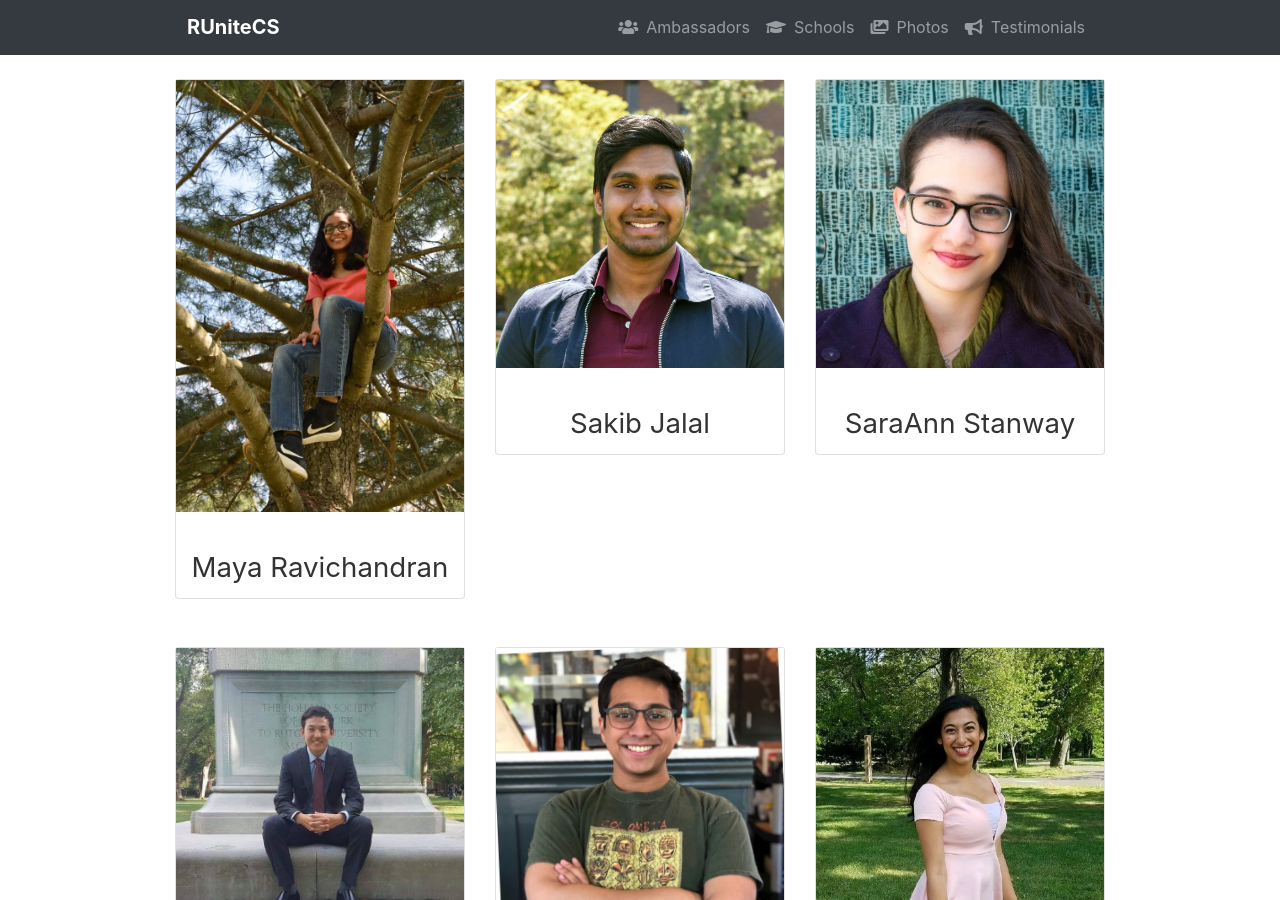
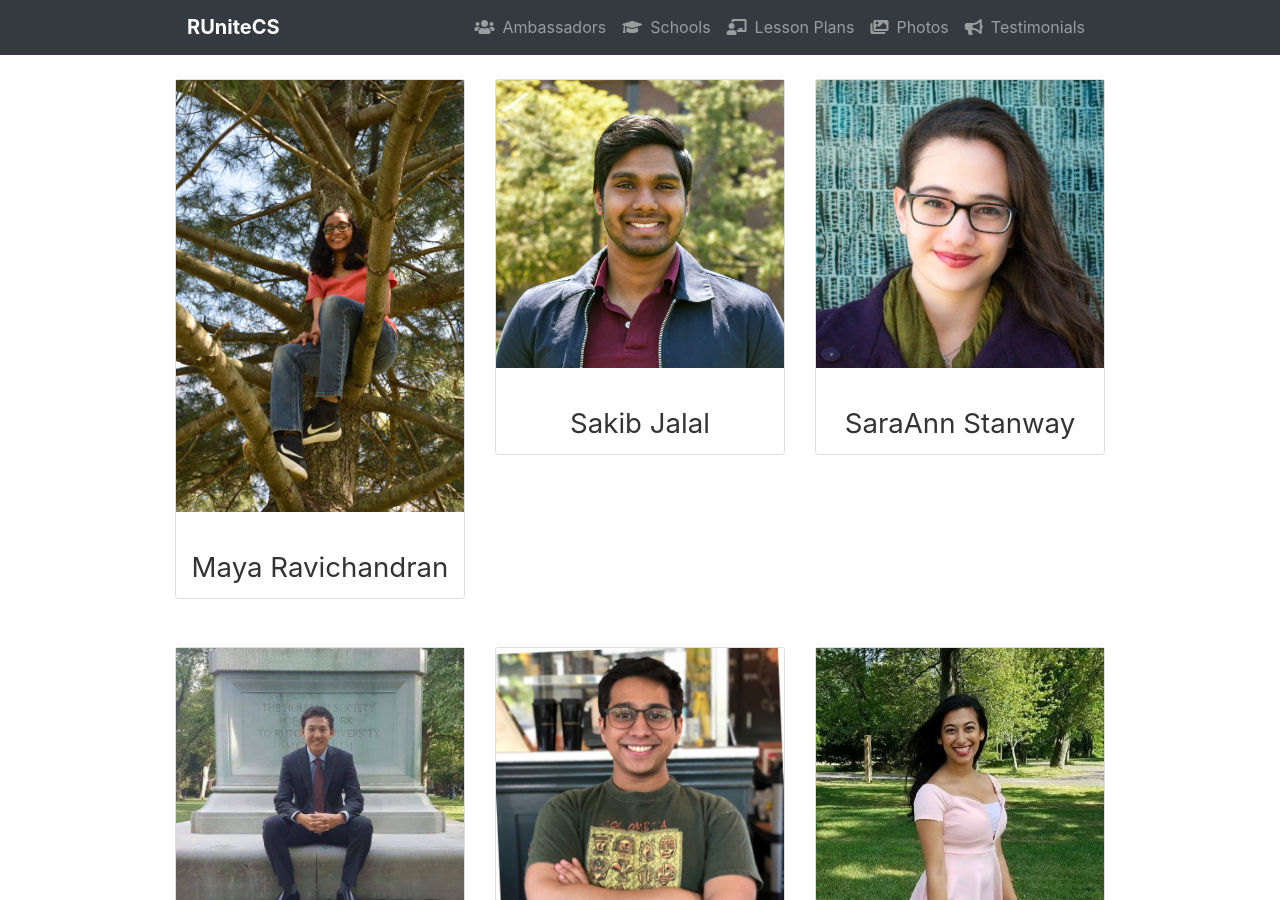
Before and after one commit to agoodkind/RUniteCS, a Jekyll site: the page built from ambassadors.html, in a window 1280 px wide and 900 px high. Built offline with Jekyll 4.4.1, drawn with Linux system fonts in a browser that asks for light colours; nearby versions of some CDN libraries.

Commit message:
added lesson plans tab

```diff
--- a/_includes/header.html
+++ b/_includes/header.html
@@ -22,6 +22,11 @@
           <li class="nav-item mx-auto">
             <a class="nav-link" href="{{ '/schools/' | prepend: site.baseurl }}">
               <span class="mr-2 fas fa-graduation-cap"></span>Schools</a>
+          </li>
+
+          <li class="nav-item mx-auto">
+              <a class="nav-link" href="{{ '/lesson-plans/' | prepend: site.baseurl }}">
+              <span class="mr-2 fas fa-chalkboard-teacher"></span>Lesson Plans</a>
           </li>
 
           <li class="nav-item mx-auto">
```
